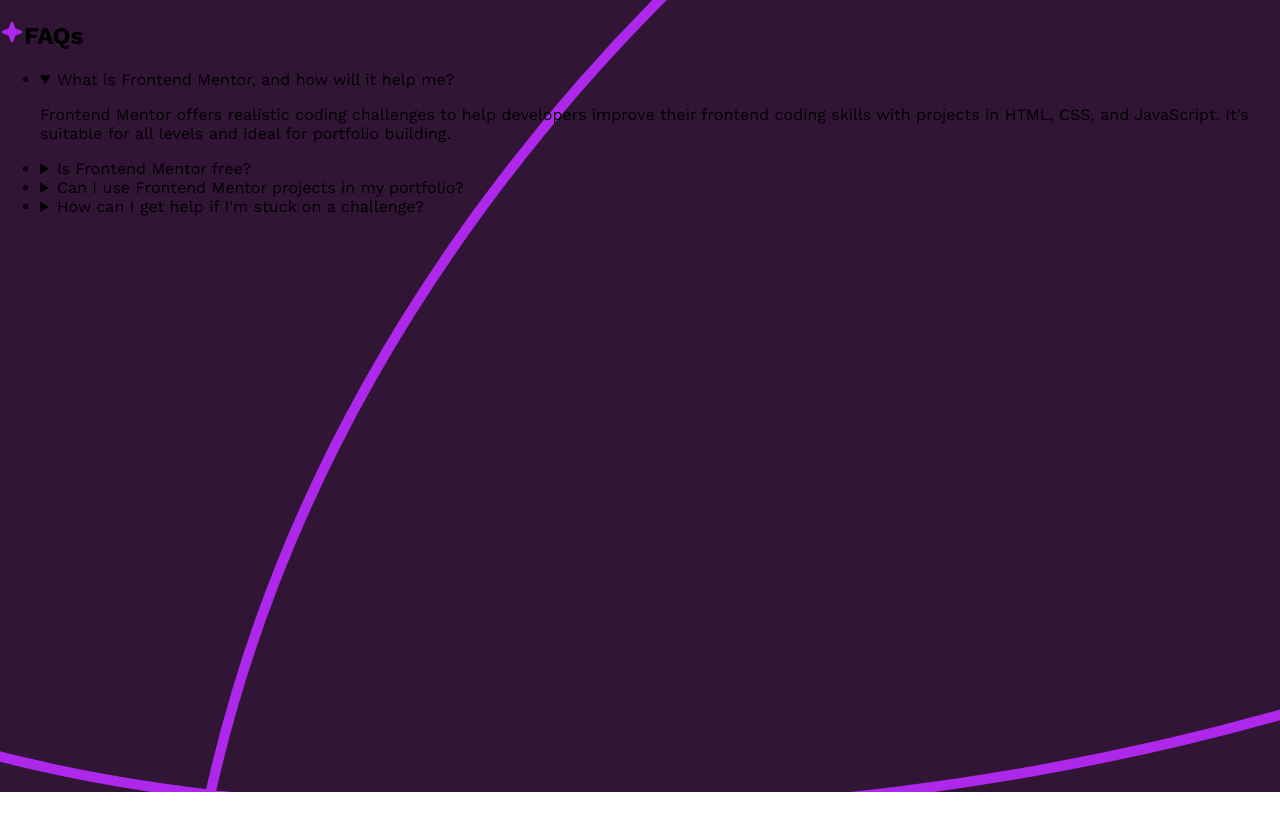
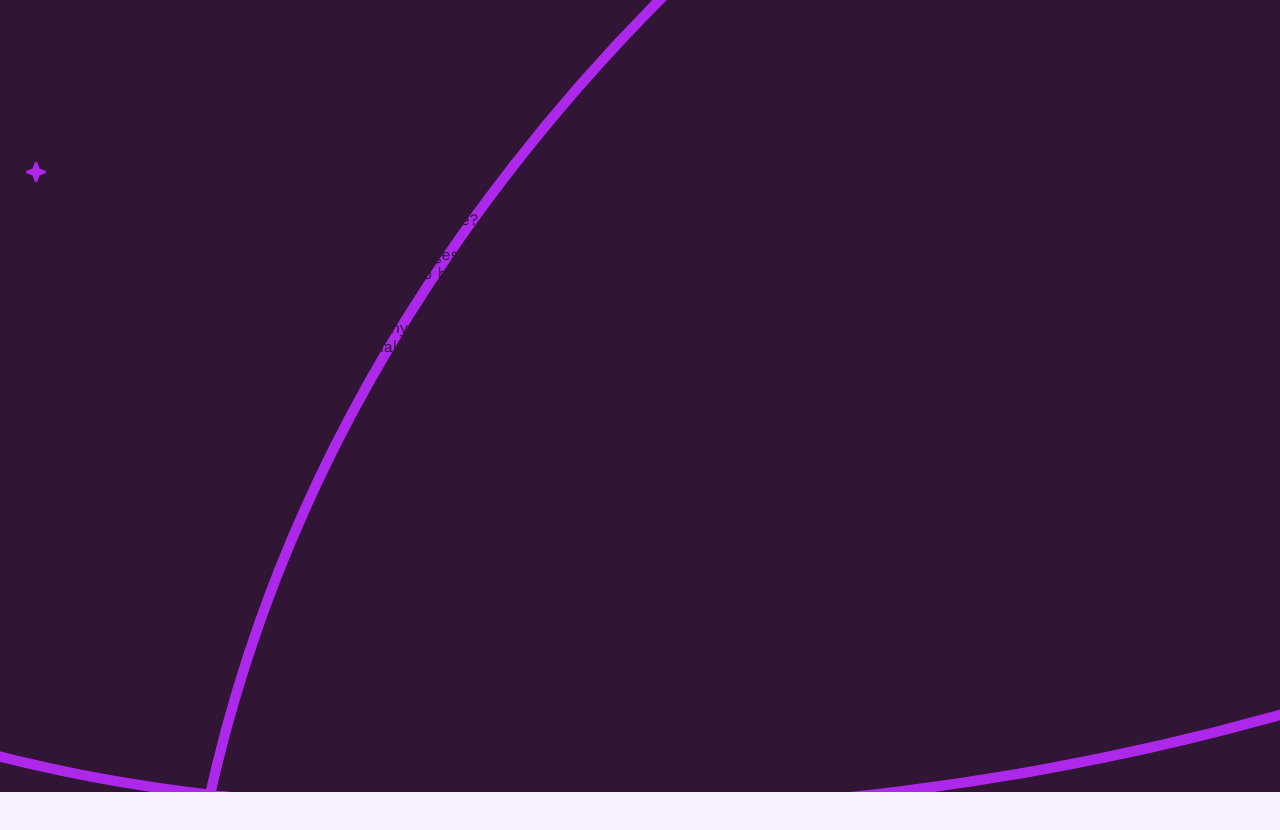
Before and after one commit to guzmanpdro/faq-accordion, a React (Vite) app: page / in a window 1280 px wide. Shown: the top 830 px of the page. Built offline with nearby package versions, Linux system fonts and the light colour scheme.

Commit message:
Add padding and change the value of the background property

```diff
--- a/src/index.css
+++ b/src/index.css
@@ -10,10 +10,10 @@
 body {
   min-height: 100vh;
   margin: 0;
+  padding: 140px 24px 0;
   font-family: "Work Sans";
   font-weight: 400;
   font-size: 16px;
-  background-image: url(/bg-mobile.svg);
-  background-repeat: no-repeat;
-  background-size: contain;
+  color: var(--dark-purple);
+  background: var(--light-pink) url(/bg-mobile.svg) no-repeat top/contain;
 }
```
